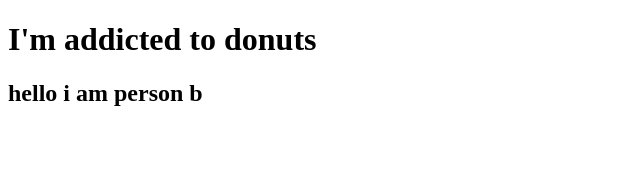
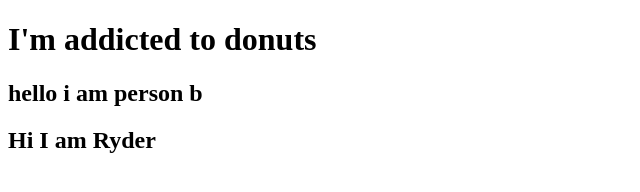
Before and after one commit to dhysdrn/donut, a plain HTML site: page index.html in a window 1280 px wide. Shown: the whole page, without its empty margins (0-640 px from the left). Drawn offline with Linux system fonts and the light colour scheme.

Commit message:
added my comment header

```diff
--- a/index.html
+++ b/index.html
@@ -7,5 +7,6 @@
 <body>
     <h1>I'm addicted to donuts</h1>
 <h2>hello i am person b</h2>
+<h2>Hi I am Ryder</h2>
 </body>
 </html>
```
